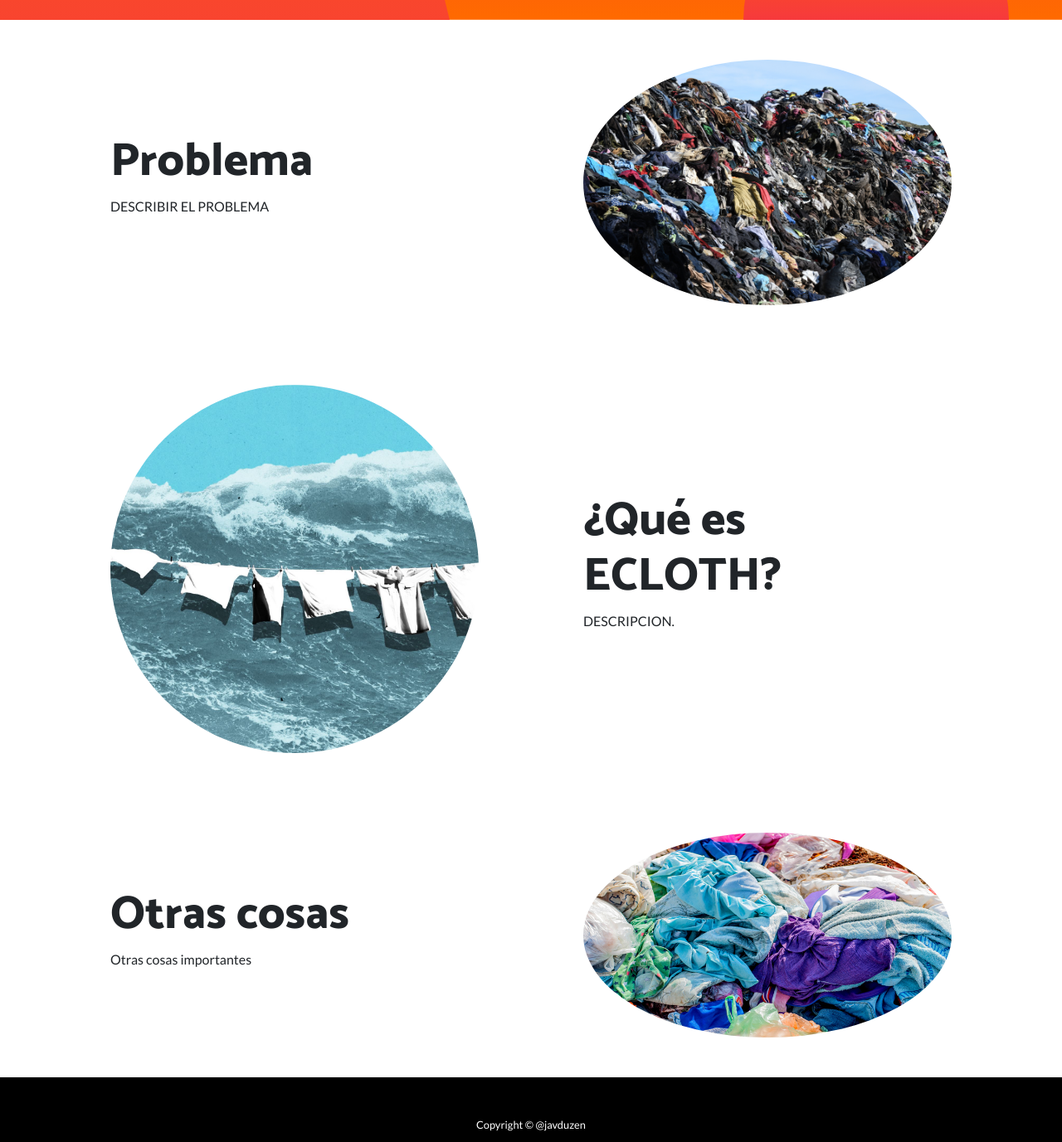
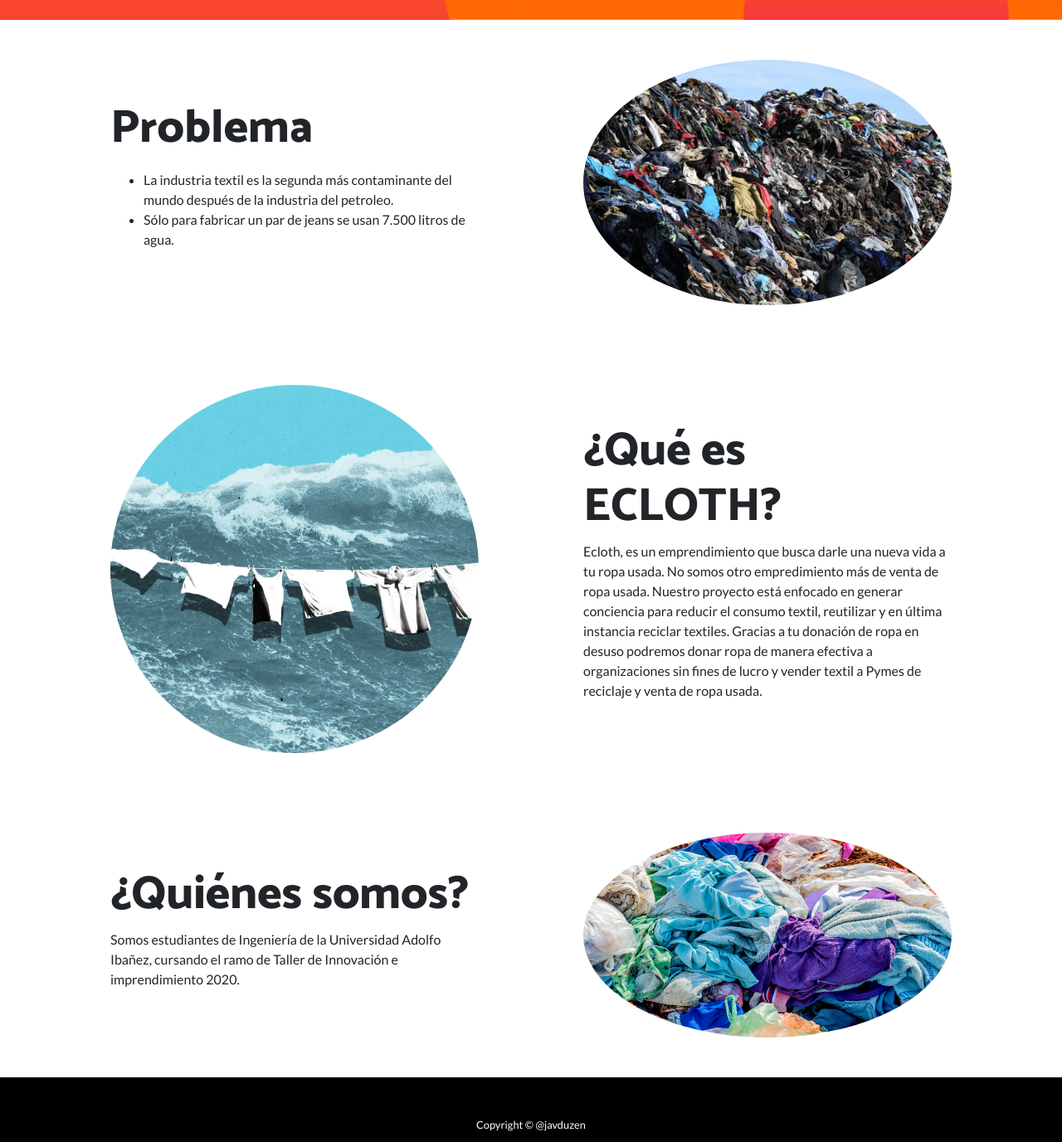
Before and after one commit to javduzen/ecloth, a website: page index.html in a window 1280 px wide. Shown: the part 663-2040 px from the top of the page at 83% size. Drawn offline with Linux system fonts and the light colour scheme.

Commit message:
Update index.html

```diff
--- a/index.html
+++ b/index.html
@@ -93,7 +93,12 @@ height="0" width="0" style="display:none;visibility:hidden"></iframe></noscript>
         <div class="col-lg-6 order-lg-1">
           <div class="p-5">
             <h2 class="display-4">Problema</h2>
-            <p>DESCRIBIR EL PROBLEMA</p>
+              <p>
+            <ul>
+            <li>La industria textil es la segunda más contaminante del mundo después de la industria del petroleo.</li>
+            <li>Sólo para fabricar un par de jeans se usan 7.500 litros de agua.</li>
+          </ul>
+           </p>
           </div>
         </div>
       </div>
@@ -111,7 +116,11 @@ height="0" width="0" style="display:none;visibility:hidden"></iframe></noscript>
         <div class="col-lg-6">
           <div class="p-5">
             <h2 class="display-4">¿Qué es ECLOTH?</h2>
-            <p>DESCRIPCION.</p>
+            <p>Ecloth, es un emprendimiento que busca darle una nueva vida a tu ropa usada.
+              No somos otro empredimiento más de venta de ropa usada.
+              Nuestro proyecto está enfocado en generar conciencia para reducir el consumo textil, reutilizar y en última instancia reciclar textiles.
+              Gracias a tu donación de ropa en desuso podremos donar ropa de manera efectiva a organizaciones sin fines de lucro y vender textil a
+              Pymes de reciclaje y venta de ropa usada.</p>
           </div>
         </div>
       </div>
@@ -128,8 +137,8 @@ height="0" width="0" style="display:none;visibility:hidden"></iframe></noscript>
         </div>
         <div class="col-lg-6 order-lg-1">
           <div class="p-5">
-            <h2 class="display-4">Otras cosas</h2>
-            <p> Otras cosas importantes</p>
+            <h2 class="display-4">¿Quiénes somos?</h2>
+            <p>Somos estudiantes de Ingeniería de la Universidad Adolfo Ibañez, cursando el ramo de Taller de Innovación e imprendimiento 2020.</p>
           </div>
         </div>
       </div>
```
